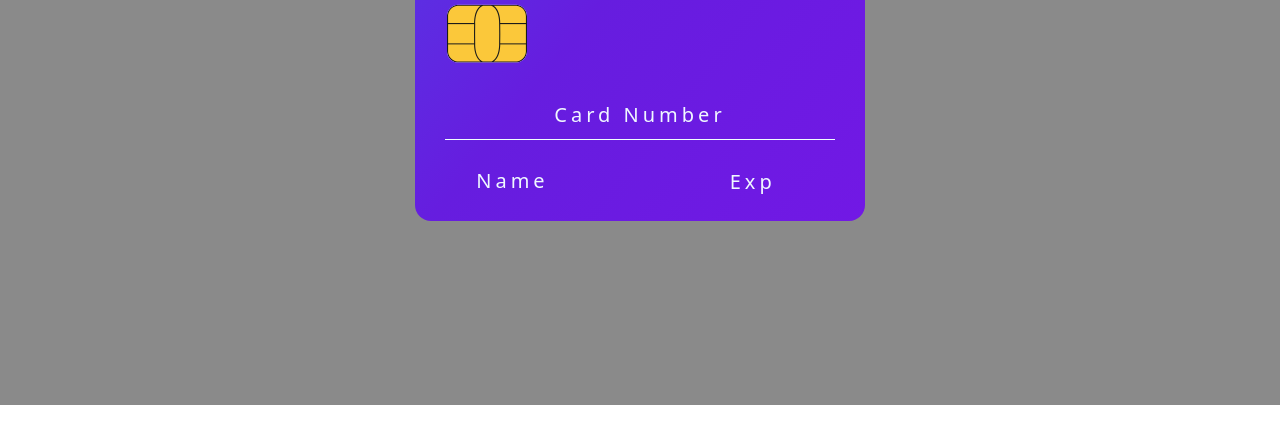
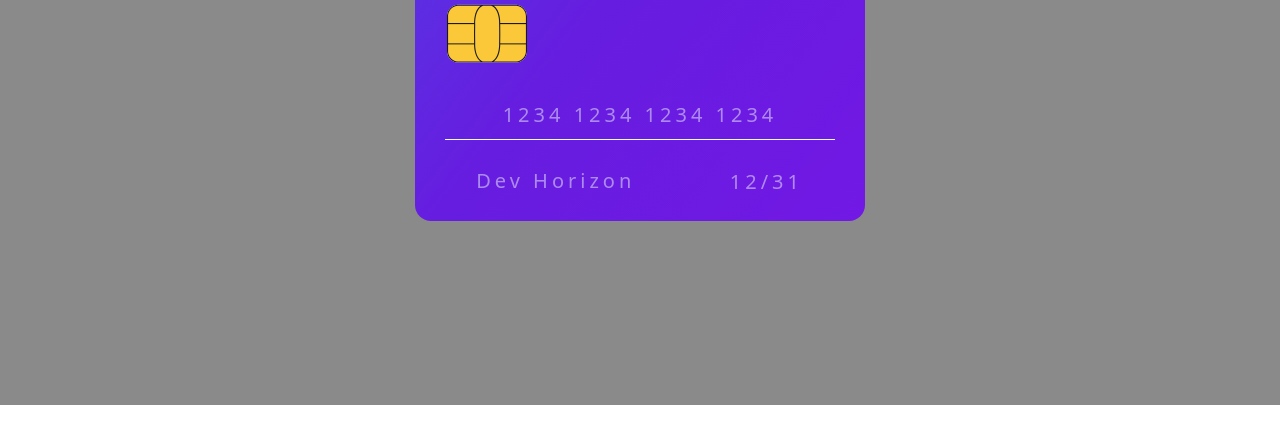
Before and after one commit to devHorizonof/projects, a plain HTML site: page components/credit-card/index.html in a window 1280 px wide. Shown: the part 395-838 px from the top of the page. Drawn offline with nearby package versions, Linux system fonts and the light colour scheme; files whose address does not match are found by name.

Commit message:
New placeholder

```diff
--- a/components/credit-card/index.html
+++ b/components/credit-card/index.html
@@ -64,11 +64,11 @@
         <img src="./assets/chip.png" alt="Card flag" srcset="">
       </div>
       <div class="number">
-        <input type="text" class="input-mask input-number" id="cardNumber" placeholder="Card Number" required maxlength="19" >
+        <input type="text" class="input-mask input-number" id="cardNumber" placeholder="1234 1234 1234 1234" required maxlength="19" >
       </div>
       <div class="name-data d-flex">
-        <input type="text"  class="input-mask input-name" id="cardName" placeholder="Name" required maxlength="16">
-        <input type="text"  class="input-mask input-date" id="cardData" placeholder="Exp" required maxlength="5">
+        <input type="text"  class="input-mask input-name" id="cardName" placeholder="Dev Horizon" required maxlength="16">
+        <input type="text"  class="input-mask input-date" id="cardData" placeholder="12/31" required maxlength="5">
       </div>
     </div>
     <div class="credit-card-data">
--- a/components/credit-card/styles/index.css
+++ b/components/credit-card/styles/index.css
@@ -73,6 +73,7 @@ input[type="text"]::placeholder {
   font-size: 20px;
   color: aliceblue;
   font-weight: 500;
+  opacity: 0.5;
 }
 
 .input-mask {
```
